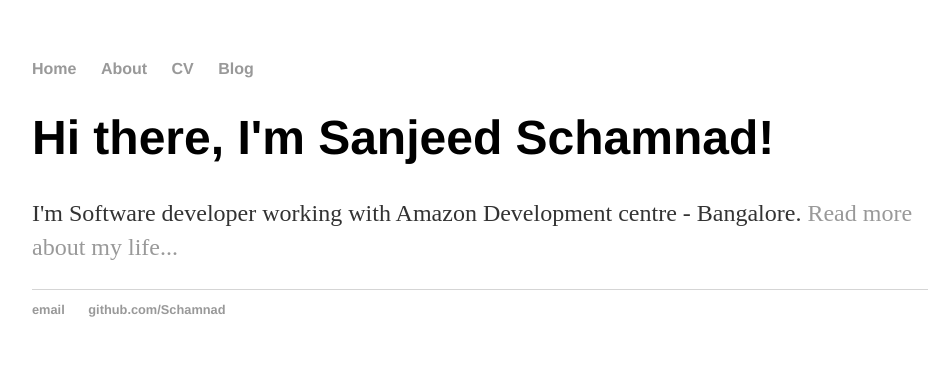
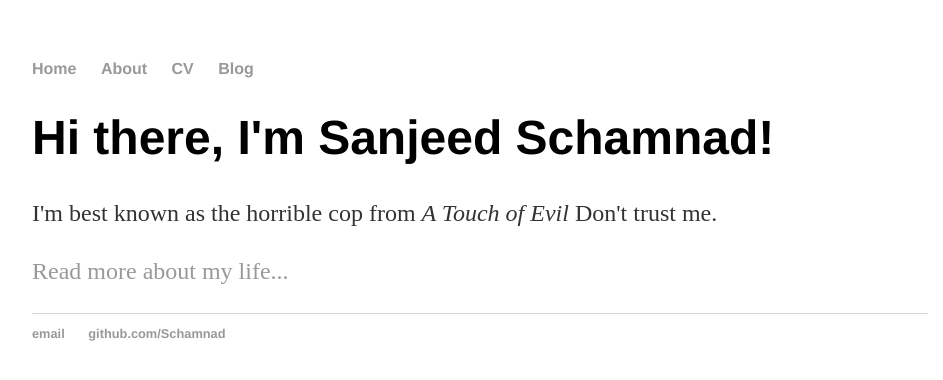
Before and after one commit to Schamnad/schamnad.github.io, a Jekyll site: the page built from index.html, in a window 1280 px wide. Shown: the top 380 px of the page, without its empty margins (160-1103 px from the left). Built offline with Jekyll 4.4.1, drawn with Linux system fonts in a browser that asks for light colours.

Commit message:
Update index.html
Incorporating Jekyll into the index page

```diff
--- a/index.html
+++ b/index.html
@@ -1,30 +1,9 @@
-<!DOCTYPE html>
-<html>
-	<head>
-		<title>Sanjeed Schamnad, small time dabbler</title>
-		<!-- link to main stylesheet -->
-		<link rel="stylesheet" type="text/css" href="/css/main.css">
-	</head>
-	<body>
-		<nav>
-    		<ul>
-        		<li><a href="/">Home</a></li>
-	        	<li><a href="/about">About</a></li>
-        		<li><a href="/cv">CV</a></li>
-        		<li><a href="/blog">Blog</a></li>
-    		</ul>
-		</nav>
-		<div class="container">
-    		<div class="blurb">
-        		<h1>Hi there, I'm Sanjeed Schamnad!</h1>
-				<p>I'm Software developer working with Amazon Development centre - Bangalore. <a href="/about">Read more about my life...</a></p>
-    		</div><!-- /.blurb -->
-		</div><!-- /.container -->
-		<footer>
-    		<ul>
-        		<li><a href="mailto:sanjeed063@gmail.com">email</a></li>
-        		<li><a href="https://github.com/Schamnad">github.com/Schamnad</a></li>
-			</ul>
-		</footer>
-	</body>
-</html>
+---
+layout: default
+title: Sanjeed Schamnad, part time dabbler
+---
+<div class="blurb">
+	<h1>Hi there, I'm Sanjeed Schamnad!</h1>
+	<p>I'm best known as the horrible cop from <em>A Touch of Evil</em> Don't trust me.</p>
+	<p><a href="/about">Read more about my life...</a></p>
+</div><!-- /.blurb -->
```
